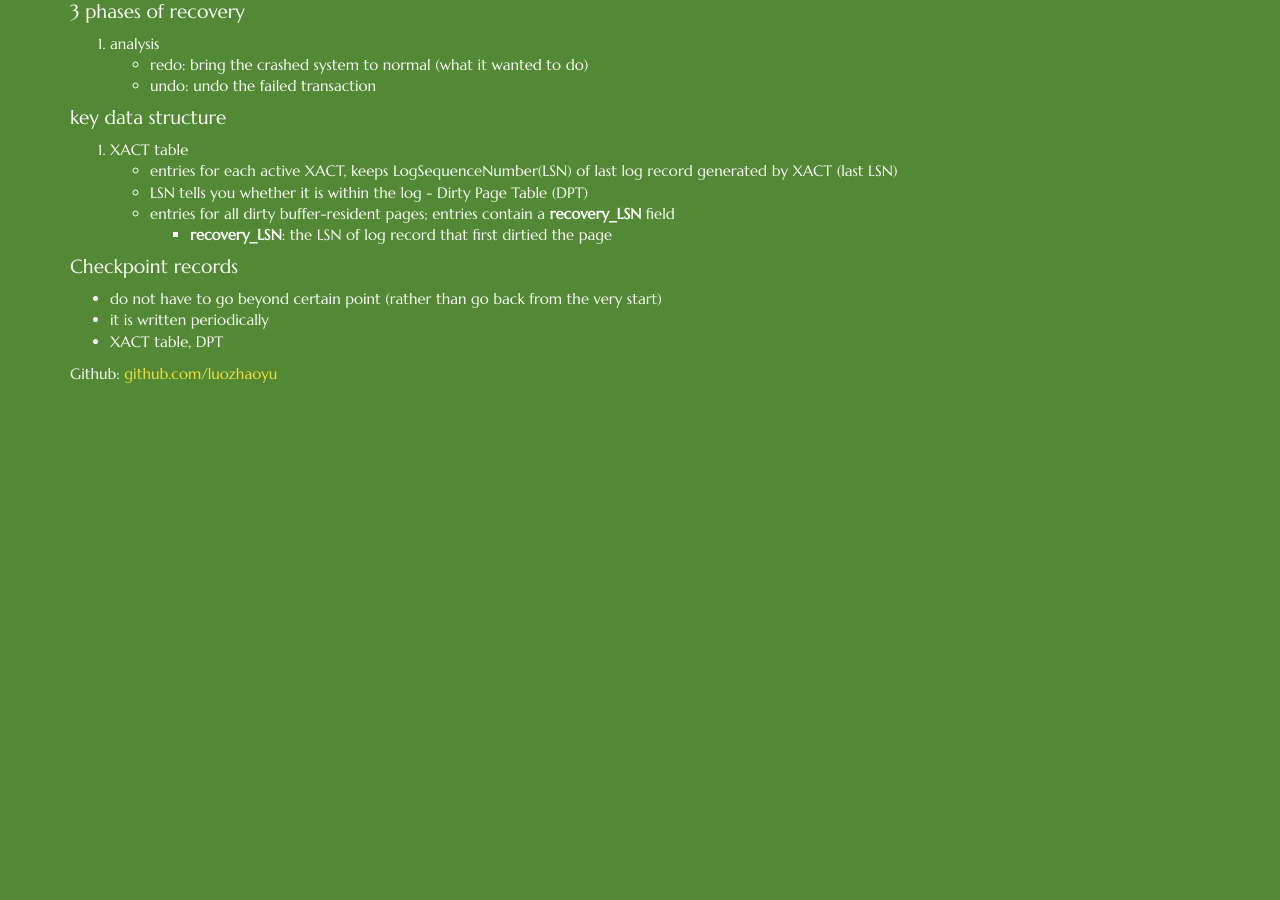
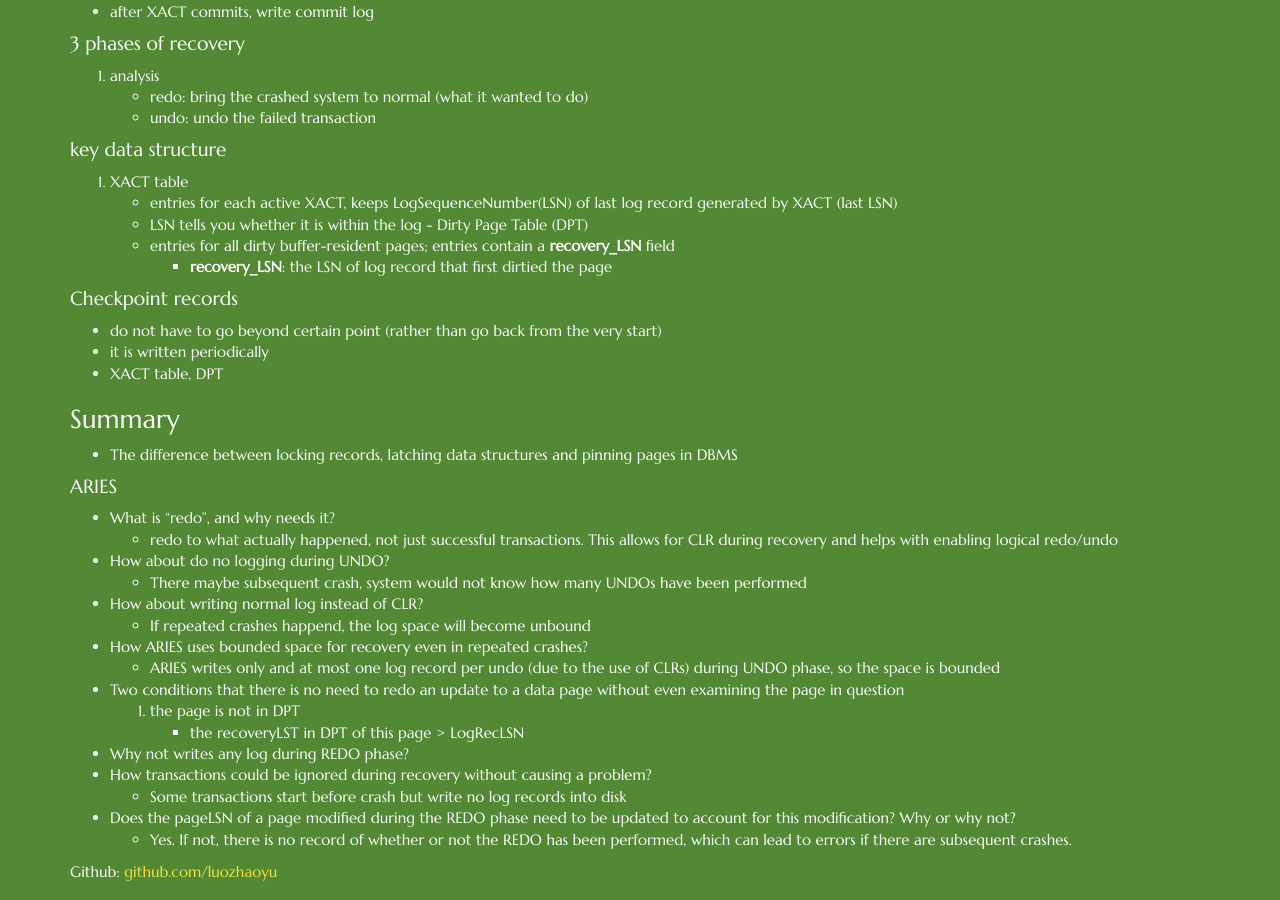
Before and after one commit to luozhaoyu/luozhaoyu.github.io, a Jekyll site: the page built from _posts/2015-2-17-DB-topics-recovery.md, in a window 1280 px wide and 900 px high, scrolled down 627 px. Built offline with Jekyll 4.4.1, drawn with Linux system fonts in a browser that asks for light colours; nearby versions of some CDN libraries; Markdown is read by kramdown in place of the engine named in the settings; before the commit the page ends 1032 px from its top, so only the background shows below that; some of the changed text lies outside the part shown.

Commit message:
update ARIES questions

```diff
--- a/_posts/2015-2-17-DB-topics-recovery.md
+++ b/_posts/2015-2-17-DB-topics-recovery.md
@@ -4,6 +4,7 @@
 ---
 
 ### Recovery
+[ARIES] (http://en.wikipedia.org/wiki/Algorithms_for_Recovery_and_Isolation_Exploiting_Semantics)
 #### Buffer manager
 1. force or no force? (when XACT commits, do you write its dirty pages to disk?)
     * force: write dirty pages to disk (simple, slow)
@@ -36,3 +37,24 @@
 * do not have to go beyond certain point (rather than go back from the very start)
 * it is written periodically
 * XACT table, DPT
+
+### Summary
+* The difference between locking records, latching data structures and pinning pages in DBMS
+
+#### ARIES
+* What is "redo", and why needs it?
+    * redo to what actually happened, not just successful transactions. This allows for CLR during recovery and helps with enabling logical redo/undo
+* How about do no logging during UNDO?
+    * There maybe subsequent crash, system would not know how many UNDOs have been performed
+* How about writing normal log instead of CLR?
+    * If repeated crashes happend, the log space will become unbound
+* How ARIES uses bounded space for recovery even in repeated crashes?
+    * ARIES writes only and at most one log record per undo (due to the use of CLRs) during UNDO phase, so the space is bounded
+* Two conditions that there is no need to redo an update to a data page without even examining the page in question
+    1. the page is not in DPT
+    - the recoveryLST in DPT of this page > LogRecLSN
+* Why not writes any log during REDO phase?
+* How transactions could be ignored during recovery without causing a problem?
+    * Some transactions start before crash but write no log records into disk
+* Does the pageLSN of a page modified during the REDO phase need to be updated to account for this modification? Why or why not?
+    * Yes. If not, there is no record of whether or not the REDO has been performed, which can lead to errors if there are subsequent crashes.
```
